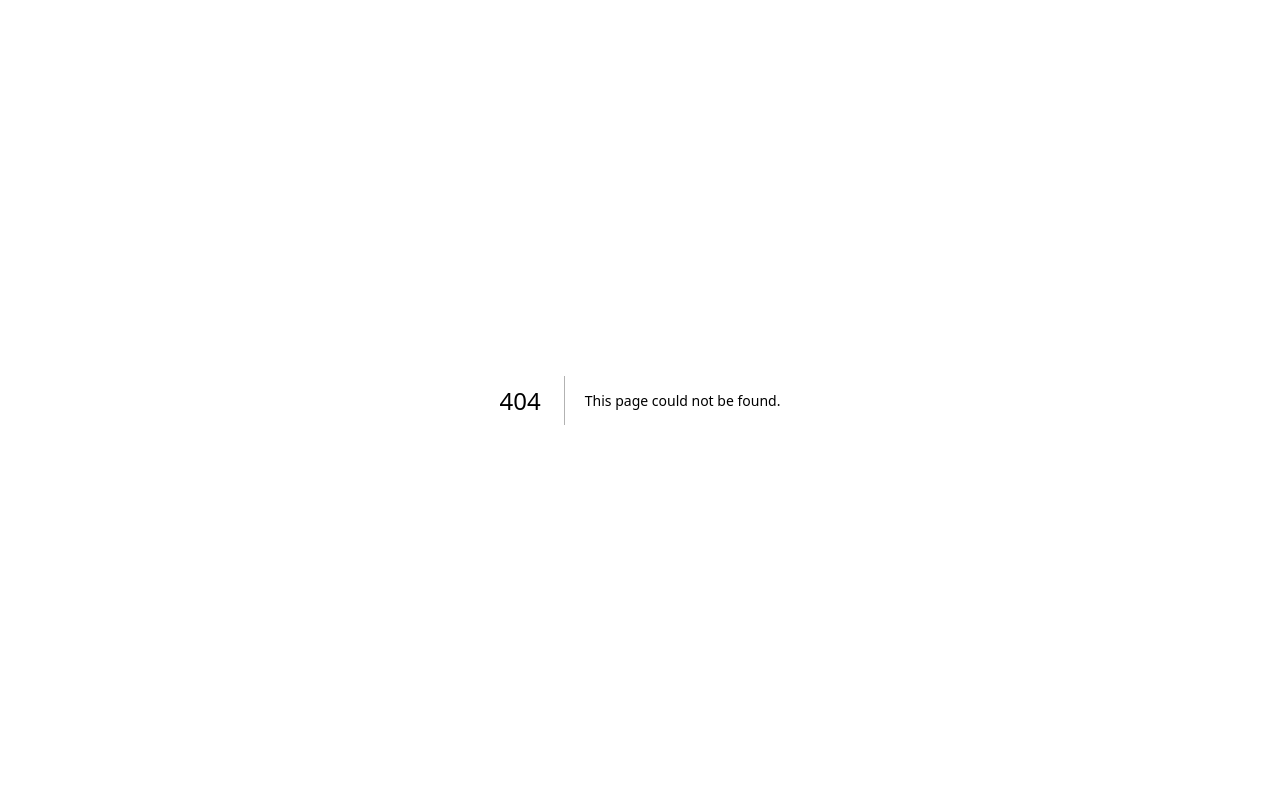
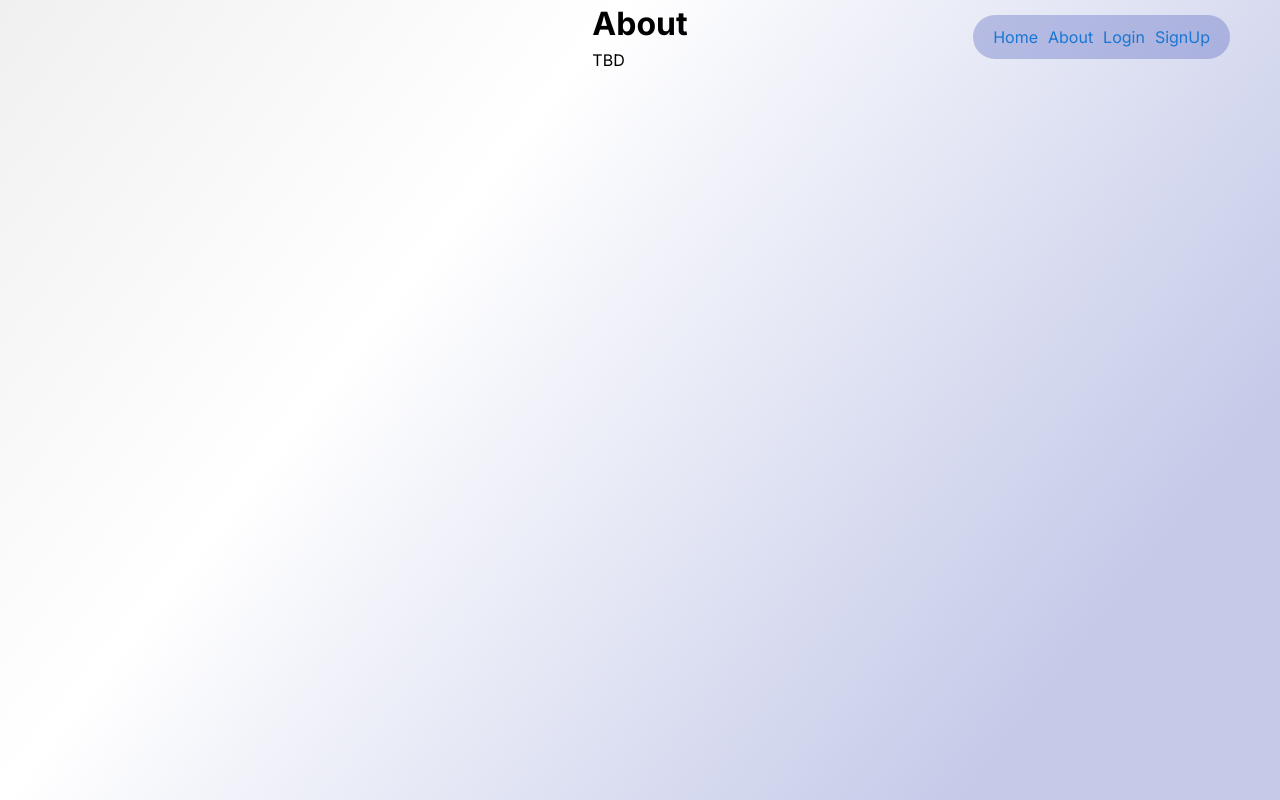
Before and after one commit to MaximeZind/moneytracker, a Next.js app: page /about in a window 1280 px wide. Before the commit this address had no page. Built offline with nearby package versions, Linux system fonts and the light colour scheme.

Commit message:
added an about page

```diff
--- /dev/null
+++ b/src/app/(notloggedin)/about/page.tsx
@@ -0,0 +1,10 @@
+import styles from "./page.module.css";
+
+export default function About() {
+    return (
+      <main className={styles.main}>
+        <h1>About</h1>
+        <p>TBD</p>
+      </main>
+    )
+  }
--- a/src/app/(notloggedin)/signup/page.tsx
+++ b/src/app/(notloggedin)/signup/page.tsx
@@ -1,4 +1,3 @@
-import Link from "next/link";
 import styles from "./page.module.css";
 import SignUpForm from "../../../components/forms/SignUpForm";
 
```
Also changed, not shown: src/app/(notloggedin)/about/page.module.css (added).
